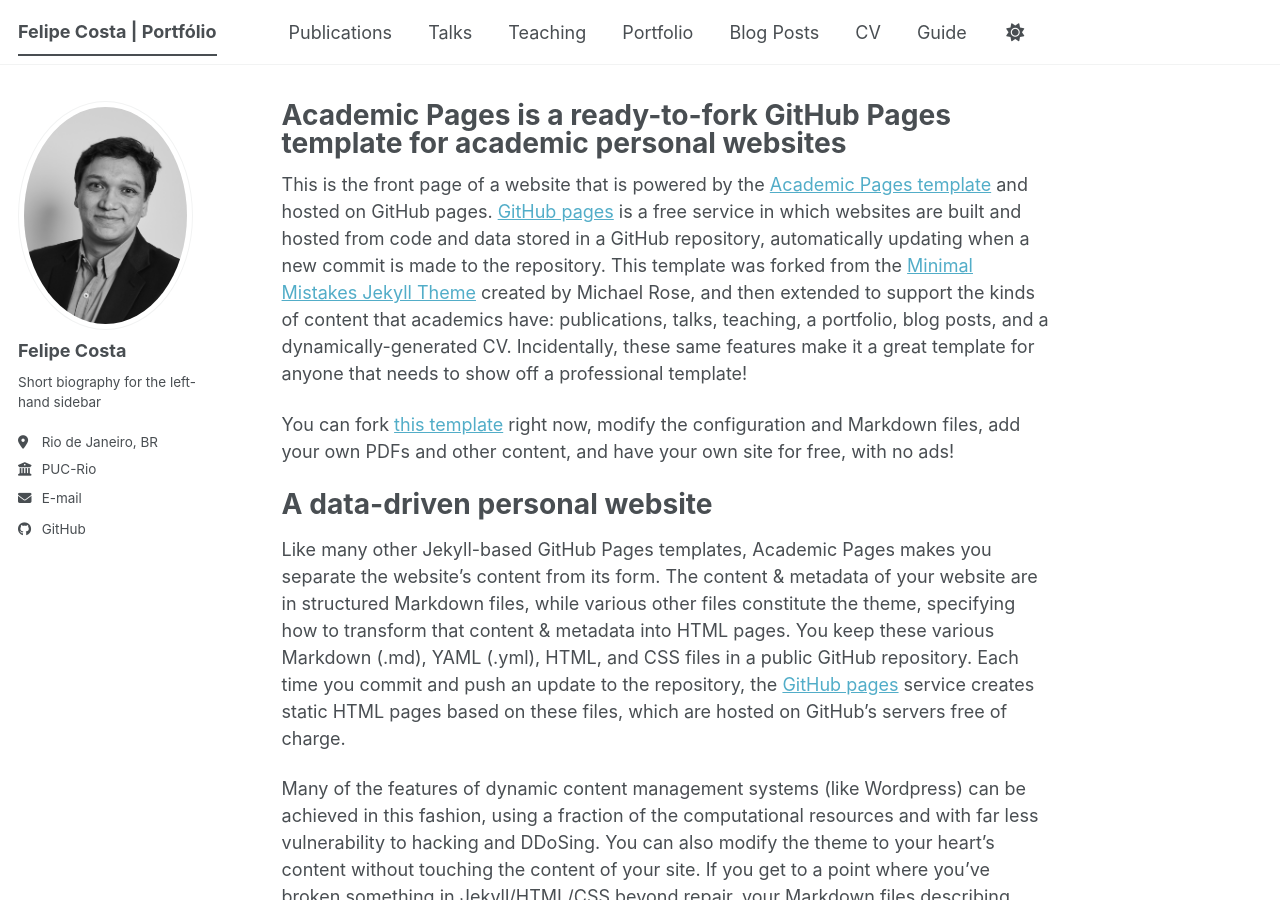
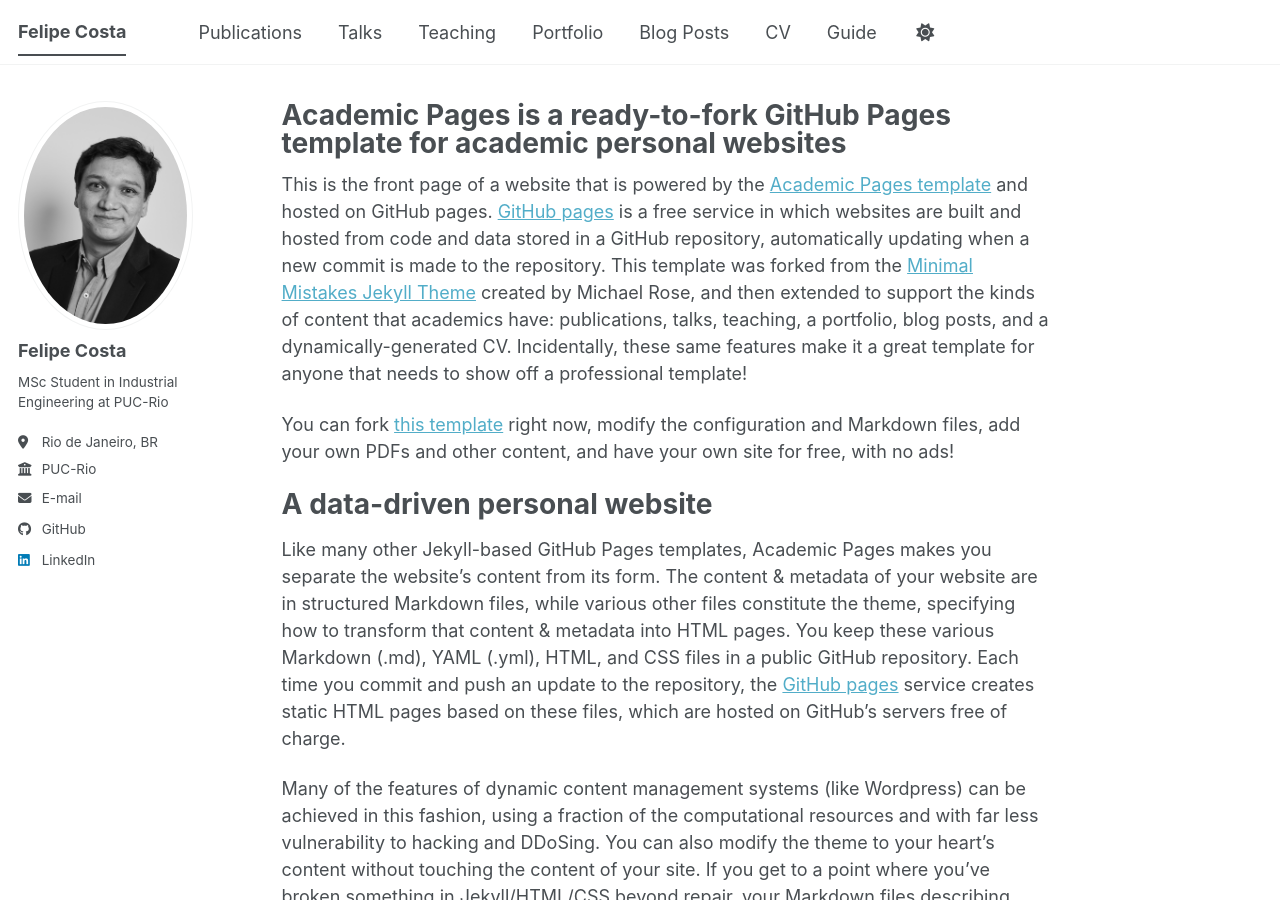
Before and after one commit to fimperiano/fimperiano.github.io, a Jekyll site: the page built from _pages/about.md, in a window 1280 px wide and 900 px high. Built offline with Jekyll 4.4.1, drawn with Linux system fonts in a browser that asks for light colours; a script bundle is joined from its source files by our own code; library files that are not in the unit come from our copies.

Commit message:
Revise title, bio, and LinkedIn in config
Updated personal information including title, bio, and LinkedIn username.

```diff
--- a/_config.yml
+++ b/_config.yml
@@ -9,7 +9,7 @@
 # Basic Site Settings
 locale                   : "pt-BR"
 site_theme               : "default" # The available themes options are "default", "air", "sunrise", "mint", "dirt" and "contrast"
-title                    : "Felipe Costa | Portfólio"
+title                    : "Felipe Costa"
 title_separator          : "-"
 name                     : &name "Felipe Costa"
 description              : &description ""   # Update this with a general description of your site, this is the default if not overridden by a page
@@ -26,7 +26,7 @@
   avatar           : "profile34.jpg"
   name             : "Felipe Costa"
   pronouns         : # example: "she/her"
-  bio              : "Short biography for the left-hand sidebar"
+  bio              : "MSc Student in Industrial Engineering at PUC-Rio"
   location         : "Rio de Janeiro, BR"
   employer         : "PUC-Rio"
   uri              : # URL
@@ -66,7 +66,7 @@
   keybase          : # Username
   instagram        : # Username
   lastfm           : # Username
-  linkedin         : # Username
+  linkedin         : felipe-impcosta # Username
   mastodon         : # URL
   medium           : # URL
   pinterest        : # Username
```
